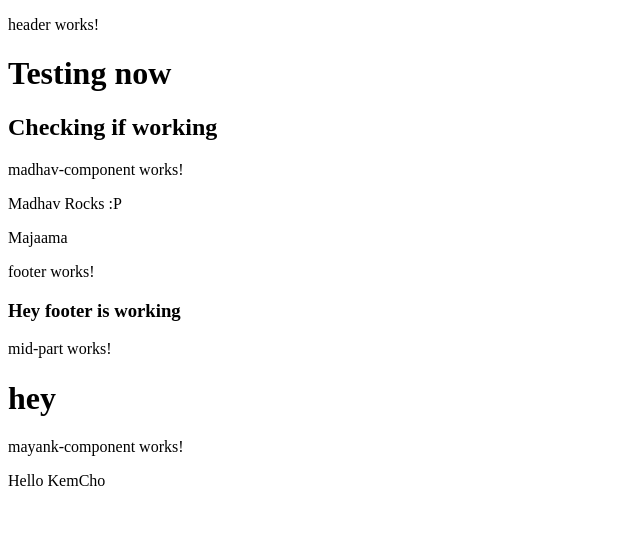
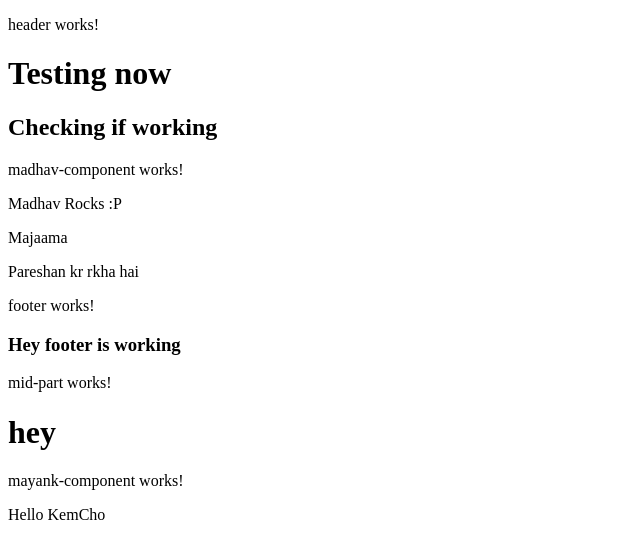
Before and after one commit to pranshul97/WebApp-Testing, an Angular app: page / in a window 1280 px wide. Shown: the top 558 px of the page, without its empty margins (0-640 px from the left). Built offline with nearby package versions, Linux system fonts and the light colour scheme.

Commit message:
Madhav - Bch gaye

```diff
--- a/src/app/madhav-component/madhav-component.component.html
+++ b/src/app/madhav-component/madhav-component.component.html
@@ -1,3 +1,4 @@
 <p>madhav-component works!</p>
 <p>Madhav Rocks :P</p>
 <p>Majaama</p>
+<p>Pareshan kr rkha hai</p>
```
